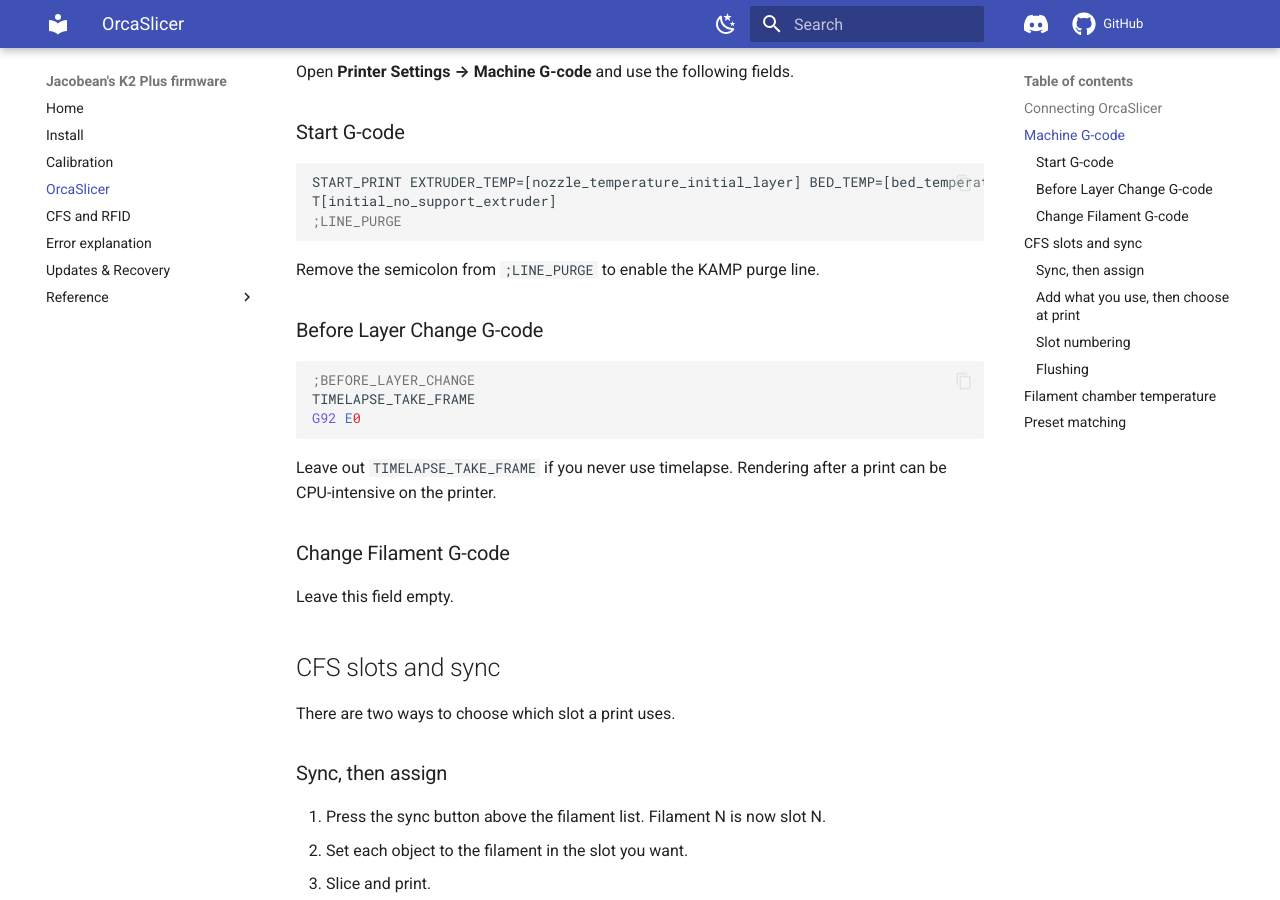
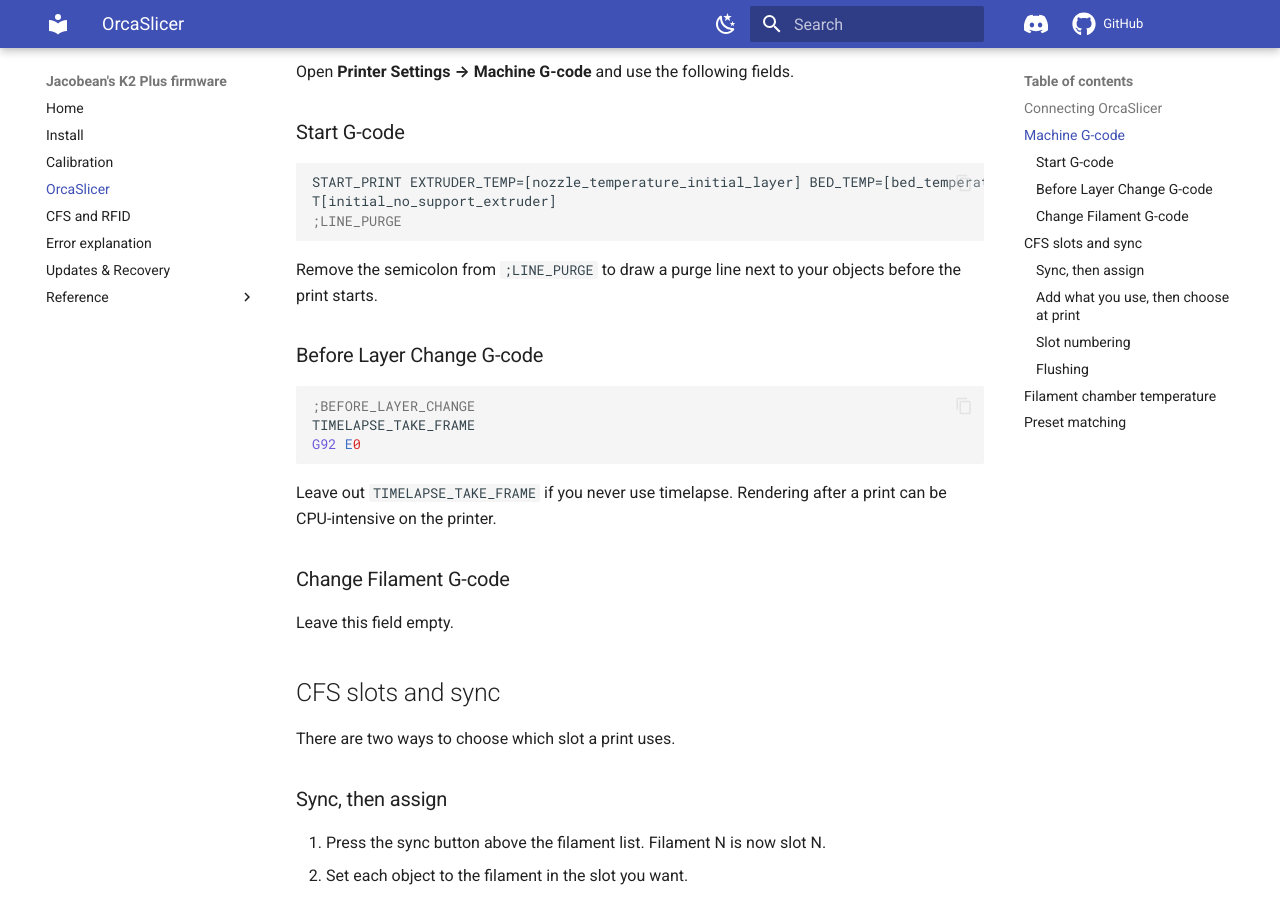
Before and after one commit to Jacob10383/k2-plus-custom-firmware, an MkDocs documentation site: the page built from docs/setup.md, in a window 1280 px wide and 900 px high, scrolled down 716 px. Built offline with MkDocs 1.6.1 and Material for MkDocs 9.7.7, drawn with Linux system fonts in a browser that asks for light colours; comment, search, counter and statistics services are not loaded.

Commit message:
Describe LINE_PURGE without KAMP

````diff
--- a/docs/setup.md
+++ b/docs/setup.md
@@ -33,7 +33,8 @@ T[initial_no_support_extruder]
 ;LINE_PURGE
 ```
 
-Remove the semicolon from `;LINE_PURGE` to enable the KAMP purge line.
+Remove the semicolon from `;LINE_PURGE` to draw a purge line next to your
+objects before the print starts.
 
 ### Before Layer Change G-code
 
````
